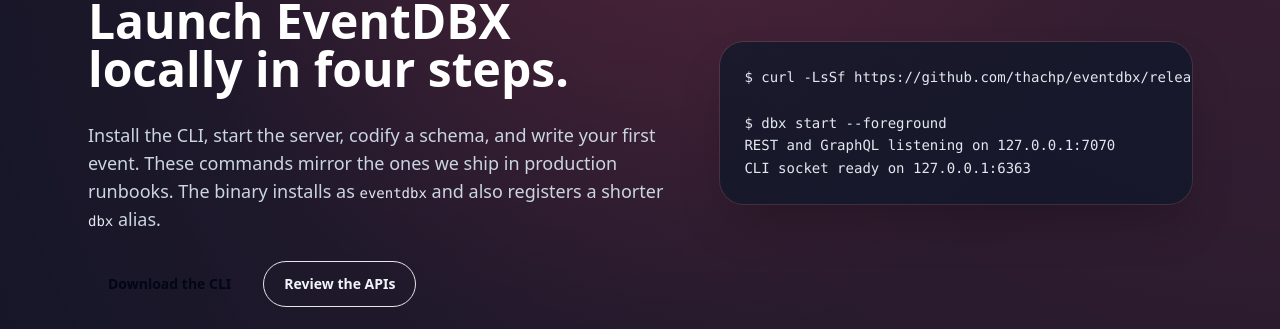
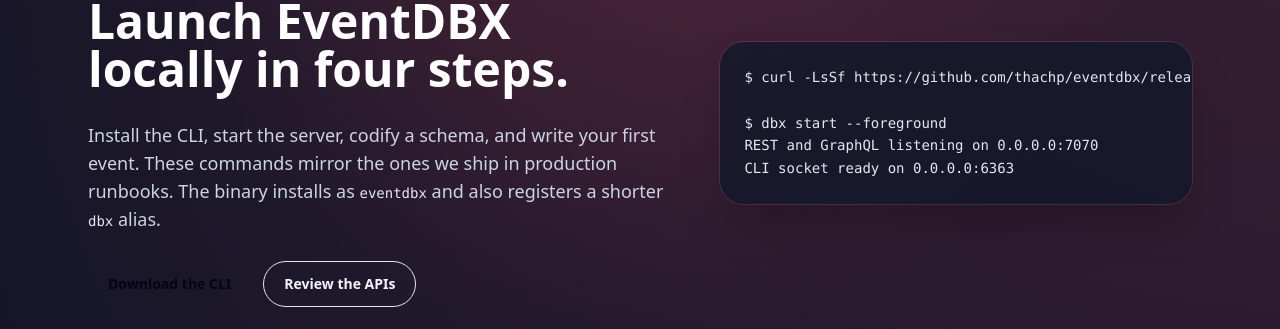
Before and after one commit to thachp/eventdbx, a Jekyll site: the page built from docs/getting-started.html, in a window 1280 px wide and 1400 px high. Shown: the part 254-583 px from the top of the window. Built offline with Jekyll 4.4.1, drawn with Linux system fonts in a browser that asks for light colours; nearby versions of some CDN libraries; some of the changed text lies outside the part shown.

Commit message:
fix: default port to 0.0.0.0

```diff
--- a/docs/getting-started.html
+++ b/docs/getting-started.html
@@ -26,8 +26,8 @@
             <pre class="overflow-x-auto rounded-3xl bg-slate-900/75 p-6 text-sm leading-relaxed text-slate-200 shadow-2xl ring-1 ring-white/10"><code>$ curl -LsSf https://github.com/thachp/eventdbx/releases/download/v1.12.2/eventdbx-installer.sh | sh
 
 $ dbx start --foreground
-REST and GraphQL listening on 127.0.0.1:7070
-CLI socket ready on 127.0.0.1:6363</code></pre>
+REST and GraphQL listening on 0.0.0.0:7070
+CLI socket ready on 0.0.0.0:6363</code></pre>
         </div>
     </div>
 </section>
@@ -63,8 +63,8 @@
                 Run the server in the foreground while you iterate. When the process is alive, the CLI proxies writes through the REST API automatically.
             </p>
             <pre class="overflow-x-auto rounded-3xl bg-slate-900/70 p-6 text-sm leading-relaxed text-slate-200 shadow-2xl ring-1 ring-white/10"><code>$ dbx start --foreground
-INFO binding REST + GraphQL on 127.0.0.1:7070
-INFO binding CLI socket on 127.0.0.1:6363
+INFO binding REST + GraphQL on 0.0.0.0:7070
+INFO binding CLI socket on 0.0.0.0:6363
 INFO restriction enabled (schema enforcement active)</code></pre>
         </div>
         <div class="rounded-3xl border border-white/10 bg-slate-900/60 p-8 shadow-2xl shadow-black/30 backdrop-blur">
```
Also changed, not shown: README.md, 2 other files.
